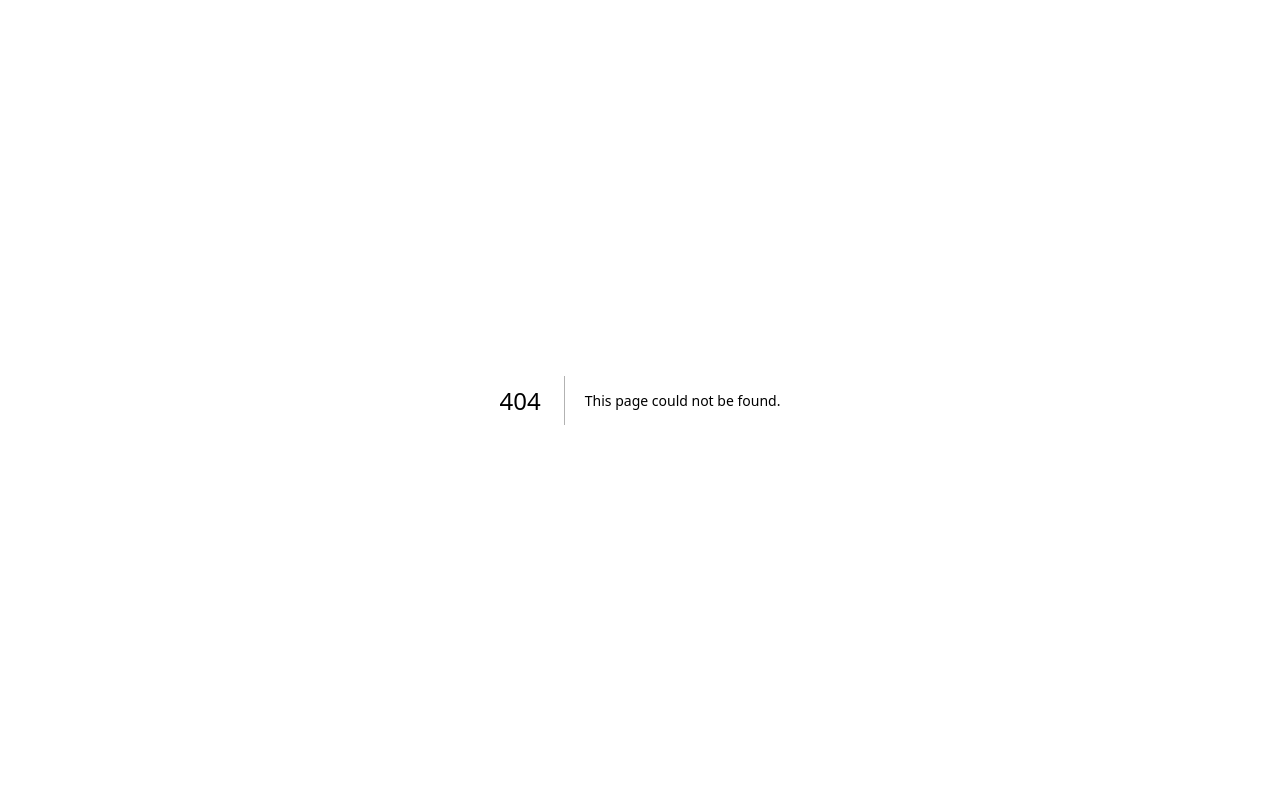
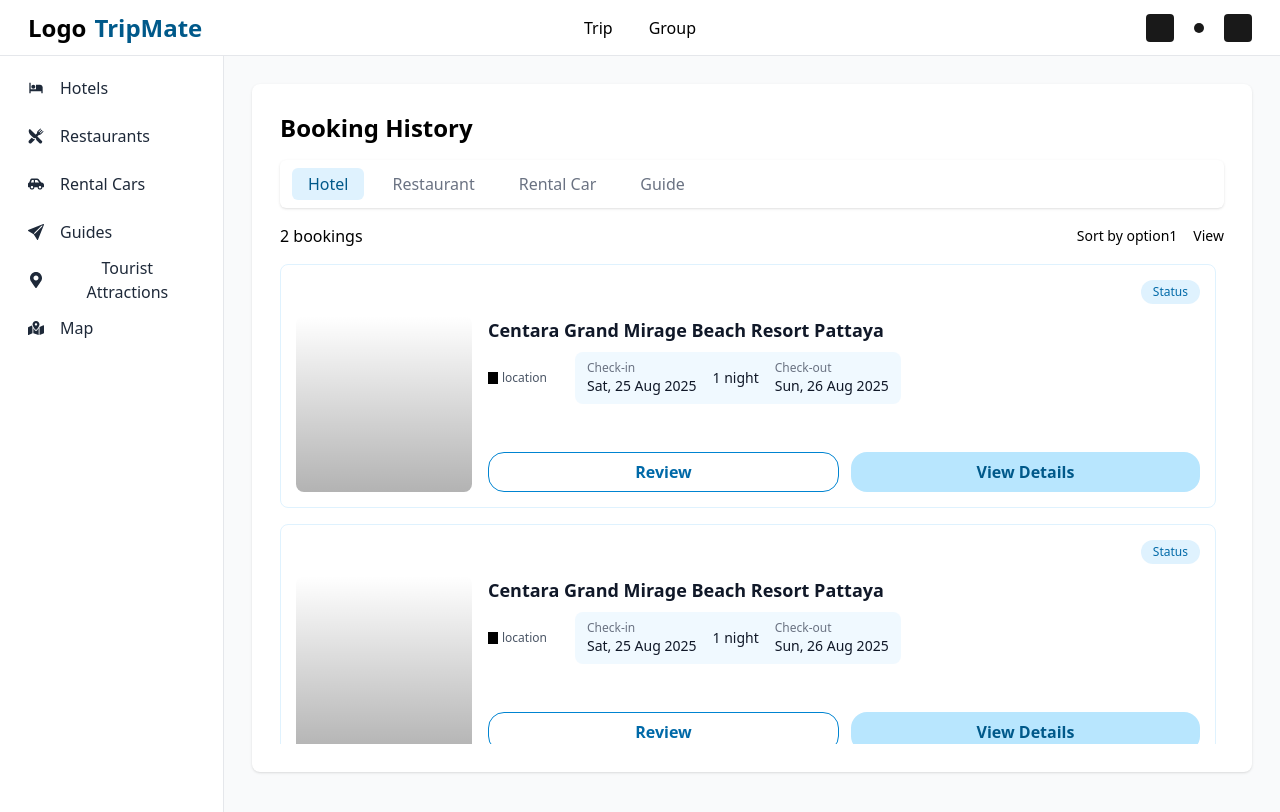
Before and after one commit to louiskub/Tripmate_Frontend, a Next.js app: page /bookinghistory in a window 1280 px wide. Before the commit this address had no page. Shown: the top 812 px of the page. Built offline with nearby package versions, Linux system fonts and the light colour scheme.

Commit message:
booking_history_page

```diff
--- a/package.json
+++ b/package.json
@@ -9,10 +9,12 @@
     "lint": "eslint"
   },
   "dependencies": {
+    "@heroicons/react": "^2.2.0",
     "@iconify/react": "^6.0.1",
     "next": "15.5.2",
     "react": "19.1.0",
-    "react-dom": "19.1.0"
+    "react-dom": "19.1.0",
+    "react-icons": "^5.5.0"
   },
   "devDependencies": {
     "@eslint/eslintrc": "^3",
@@ -25,6 +27,6 @@
     "prettier": "^3.6.2",
     "prettier-plugin-tailwindcss": "^0.6.14",
     "tailwindcss": "^4",
-    "typescript": "^5"
+    "typescript": "^5.9.2"
   }
 }
--- /dev/null
+++ b/src/app/bookinghistory/page.tsx
@@ -0,0 +1,150 @@
+import Navbar from '@/components/navbar/default'
+import { RiHotelBedFill } from "react-icons/ri";
+import { IoRestaurant } from "react-icons/io5";
+import { FaCarSide } from "react-icons/fa";
+import { FaMapMarkerAlt } from "react-icons/fa";
+import { FaMapMarkedAlt } from "react-icons/fa";
+import { BsSendFill } from "react-icons/bs";
+
+import React from "react";
+
+export default function BookingHistory({ bookings = defaultBookings }) {
+  return (
+    <div className="min-h-screen bg-gray-50">
+      <header className="w-full bg-white border-b border-gray-200 px-7 h-14 flex items-center justify-between">
+        <div className="flex items-center gap-2 text-2xl font-extrabold">
+          <div>Logo</div>
+          <div className="text-sky-800">TripMate</div>
+        </div>
+
+        <div className="flex items-center gap-5">
+          <div className="w-7 h-7 bg-black/90 rounded" />
+          <div className="w-2.5 h-2.5 bg-black/90 rounded-full" />
+          <div className="w-7 h-7 bg-black/90 rounded" />
+        </div>
+
+        <nav className="absolute left-1/2 -translate-x-1/2 flex gap-3">
+          <button className="h-10 px-3 rounded-2xl">Trip</button>
+          <button className="h-10 px-3 rounded-2xl">Group</button>
+        </nav>
+      </header>
+
+      <main className="flex pt-14 -mt-14">
+            <aside className="w-56 h-screen bg-white border-r border-gray-200 flex flex-col gap-4 p-3 gap-y-2">
+            {logos.map((item) => (
+                <button key={item.name} className="flex items-center gap-3 h-10 px-4 rounded-md text-gray-800 hover:bg-blue-50">
+                <span className="w-5 h-5 mt-1">{item.icon}</span>
+                <span className="text-base font-medium">{item.name}</span>
+                </button>
+            ))}
+            </aside>
+
+        <div className="flex-1 p-7">
+          <div className="flex bg-white rounded-lg p-2 shadow-sm gap-4">
+
+            <section className="flex-1 p-5 flex flex-col gap-4">
+              <h1 className="text-2xl font-extrabold">Booking History</h1>
+
+              <div className="bg-white rounded-md shadow px-3 py-2 inline-flex gap-3 items-center">
+                <button className="px-4 py-1 rounded-md bg-sky-100 text-sky-800 font-medium hover:bg-blue-50">Hotel</button>
+                <button className="px-4 py-1 rounded-md text-gray-500 hover:bg-blue-50">Restaurant</button>
+                <button className="px-4 py-1 rounded-md text-gray-500 hover:bg-blue-50">Rental Car</button>
+                <button className="px-4 py-1 rounded-md text-gray-500 hover:bg-blue-50">Guide</button>
+              </div>
+
+              <div className="flex justify-between items-center">
+                <div className="text-base font-medium">{bookings.length} bookings</div>
+                <div className="flex gap-4">
+                  <div className="text-sm">Sort by option1</div>
+                  <div className="text-sm">View</div>
+                </div>
+              </div>
+
+              <div className="flex flex-col gap-4 overflow-auto max-h-[60vh] pr-2">
+                {bookings.map((b) => (
+                  <article key={b.id} className="bg-white rounded-lg p-4 outline outline-1 outline-offset-[-1px] outline-sky-100 flex flex-col gap-3">
+                    <div className="flex justify-end">
+                      <span className="bg-sky-100 text-sky-700 text-xs px-3 py-1 rounded-full">
+                        {b.status}
+                      </span>
+                    </div>
+
+                    <div className="flex gap-4">
+                      <div className="w-44 h-44 bg-gradient-to-b from-black/0 to-black/30 rounded-lg" />
+
+                      <div className="flex-1 flex flex-col justify-between">
+                        <div>
+                          <h3 className="text-lg font-semibold text-gray-900">{b.title}</h3>
+
+                          <div className="mt-2 flex items-center gap-3">
+                            <div className="flex items-center gap-1">
+                              <div className="w-2.5 h-3 bg-black" />
+                              <span className="text-xs text-gray-600">location</span>
+                            </div>
+
+                            <div className="ml-4 px-3 py-2 bg-sky-50 rounded-lg inline-flex items-center gap-4">
+                              <div className="flex flex-col">
+                                <span className="text-xs text-gray-500">Check-in</span>
+                                <span className="text-sm text-gray-900">{b.checkIn}</span>
+                              </div>
+
+                              <div className="flex flex-col items-center">
+                                <span className="text-sm font-medium text-gray-900">
+                                  {b.nights} night{b.nights > 1 ? "s" : ""}
+                                </span>
+                              </div>
+
+                              <div className="flex flex-col">
+                                <span className="text-xs text-gray-500">Check-out</span>
+                                <span className="text-sm text-gray-900">{b.checkOut}</span>
+                              </div>
+                            </div>
+                          </div>
+                        </div>
+
+                        <div className="flex gap-3 mt-3">
+                          <button className="flex-1 h-10 rounded-2xl border border-sky-600 text-sky-700 font-bold">Review</button>
+                          <button className="flex-1 h-10 rounded-2xl bg-sky-200 text-sky-800 font-bold">View Details</button>
+                        </div>
+                      </div>
+                    </div>
+                  </article>
+                ))}
+              </div>
+            </section>
+          </div>
+        </div>
+      </main>
+    </div>
+  );
+}
+
+const logos = [
+            { name: "Hotels", icon: <RiHotelBedFill /> },
+            { name: "Restaurants", icon: <IoRestaurant /> },
+            { name: "Rental Cars", icon: <FaCarSide /> },
+            { name: "Guides", icon: <BsSendFill /> },
+            { name: "Tourist Attractions", icon: <FaMapMarkerAlt /> },
+            { name: "Map", icon: <FaMapMarkedAlt /> },
+            ];
+
+const defaultBookings = [
+  {
+    id: 1,
+    title: "Centara Grand Mirage Beach Resort Pattaya",
+    location: "Pattaya",
+    checkIn: "Sat, 25 Aug 2025",
+    checkOut: "Sun, 26 Aug 2025",
+    nights: 1,
+    status: "Status",
+  },
+  {
+    id: 2,
+    title: "Centara Grand Mirage Beach Resort Pattaya",
+    location: "Pattaya",
+    checkIn: "Sat, 25 Aug 2025",
+    checkOut: "Sun, 26 Aug 2025",
+    nights: 1,
+    status: "Status",
+  },
+];
```
Also changed, not shown: 1 other file (tests, documents, lock files or other folders).
